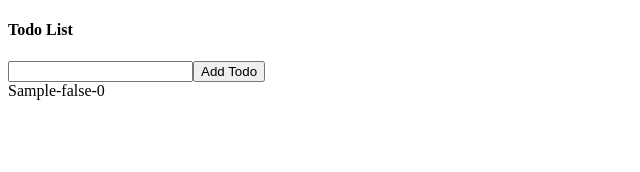
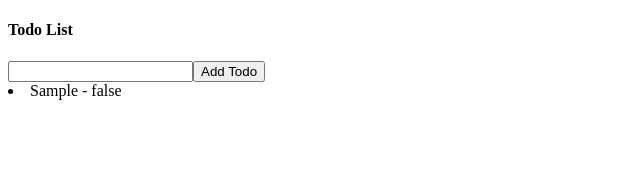
Before and after one commit to maliilam/react, a React (Create React App) app in the folder todo-redux/: page / in a window 1280 px wide. Both pictures are taken after typing "Sample" into the empty fields and a click on the button "Add Todo". Shown: the top 172 px of the page, without its empty margins (0-640 px from the left). Built offline with nearby package versions, Linux system fonts and the light colour scheme.

Commit message:
render with Todo component

```diff
--- a/todo-redux/src/components/Todo.js
+++ b/todo-redux/src/components/Todo.js
@@ -1,8 +1,8 @@
 import React from 'react'
 
-const Todo = ({title, completed}) => (
+const Todo = ({text, completed}) => (
     <li>
-        {title} - {completed}
+        {text} - {String(completed)}
     </li>
 )
 
--- a/todo-redux/src/components/TodoList.js
+++ b/todo-redux/src/components/TodoList.js
@@ -3,11 +3,10 @@ import { connect } from 'react-redux'
 import Todo from './Todo'
 
 const TodoList = ({ todos }) => {
-    console.log("todos:", todos)
     return (
         <div>
             {todos.map(todo => (
-                <div key={todo.id}>{todo.text}-{String(todo.completed)}-{todo.id}</div>
+                <Todo key={todo.id} {...todo}/>
             ))}
         </div>
     )
```
